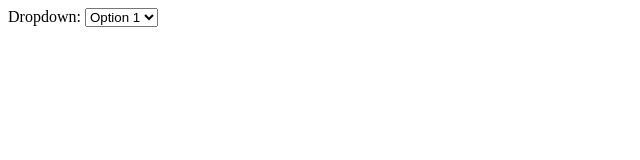
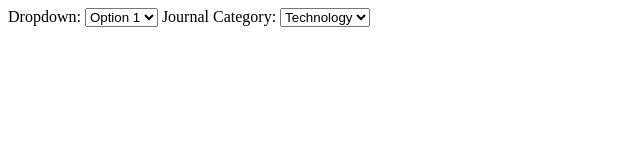
Before and after one commit to nuhptr/html-recall-learn, a plain HTML site: page app/dropdown/index.html in a window 1280 px wide. Shown: the whole page, without its empty margins (0-640 px from the left). Drawn offline with Linux system fonts and the light colour scheme.

Commit message:
feat: add new example

```diff
--- a/app/dropdown/index.html
+++ b/app/dropdown/index.html
@@ -14,5 +14,13 @@
          <option value="option2">Option 2</option>
          <option value="option3">Option 3</option>
       </select>
+
+      <!-- EXAMPLE 2 -->
+      <label for="journal-category">Journal Category:</label>
+      <select id="journal-category" name="journal-category">
+         <option value="tech">Technology</option>
+         <option value="science">Science</option>
+         <option value="arts">Arts</option>
+      </select>
    </body>
 </html>
```
